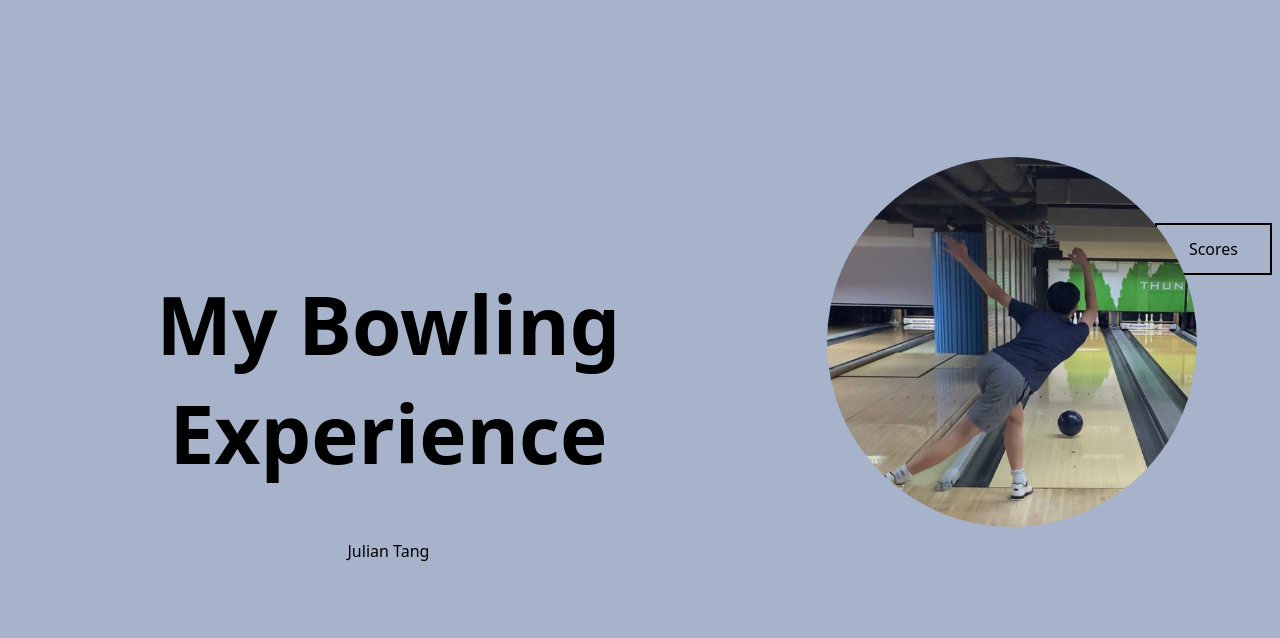
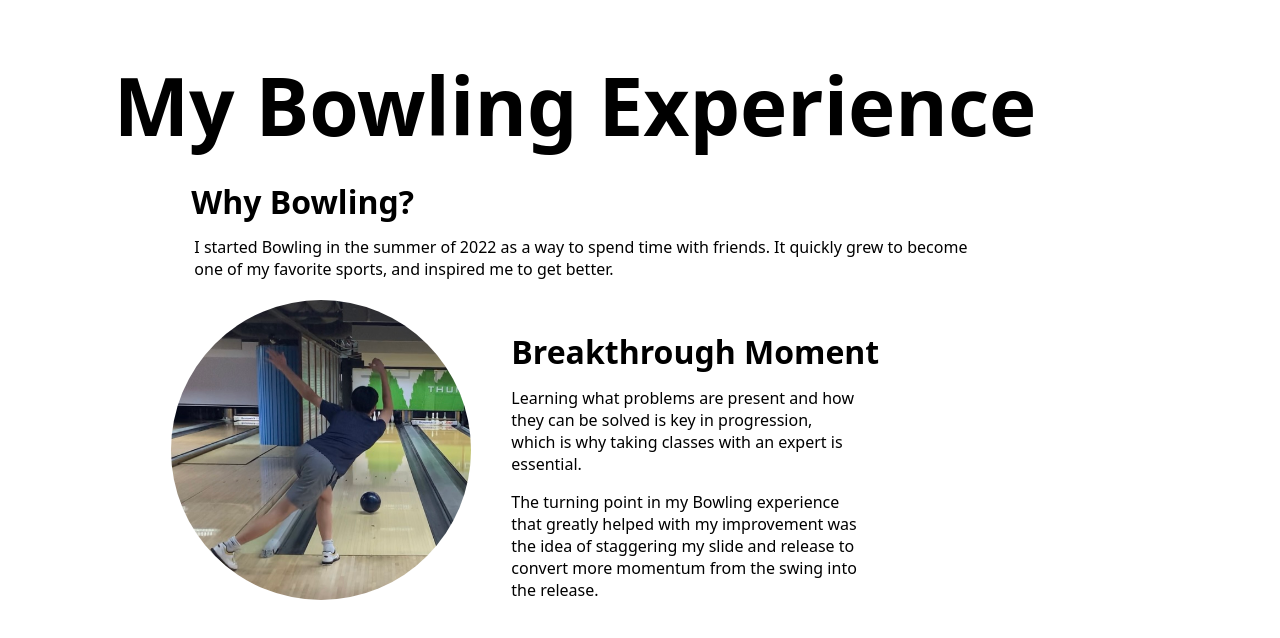
Before and after one commit to Yeemaster990/Yeemaster990.github.io, a plain HTML site: page index.html in a window 1280 px wide. Drawn offline with Linux system fonts and the light colour scheme; a web font is replaced by a local one.

Commit message:
I finished the general layout that my website will look like. I will also change colors and add more content to my website.

```diff
--- a/index.html
+++ b/index.html
@@ -5,26 +5,26 @@
     <link rel="stylesheet" href="styles.css">
   </head>
 
-  <body>
-
-    <div class="container">
-      <h1>My Bowling Experience</h1>
-      <p>Julian Tang</p>
-    </div>
+  <div class="container">
+    <h1>My Bowling Experience</h1>
+  </div>
 
   <meta name="viewport" content="width=device-width, initial-scale=1">
 
-  </head>
+    <div class="circular--portrait"> <img src="assets/Bowling.jpg" style="width: 455px;;">
   <body>
+    </div>
+      <h2>Why Bowling?</h2>
+        <div class="col-2">
+        <p>I started Bowling in the summer of 2022 as a way to spend time with friends. It quickly grew to become one of my favorite sports, and inspired me to get better. </p>
+    </div>
+    <div>
+      <h3>Breakthrough Moment</h3>
+        <div class="col-3">
+          <p>Learning what problems are present and how they can be solved is key in progression, which is why taking classes with an expert is essential. </p>
+          <p>The turning point in my Bowling experience that greatly helped with my improvement was the idea of staggering my slide and release to convert more momentum from the swing into the release.</p>
+        </div>
+    </div>
 
-
-      <div class="circular--portrait"> <img src="assets/Bowling.jpg" style="width: 555px;;">
-    </div>
   </body>
-
-  <div class="buttons">
-    <button class="slide">Scores</button>
-    <div style="text-align:center">
-  </div>
-
 </html>
--- a/styles.css
+++ b/styles.css
@@ -2,13 +2,31 @@
 
 html{
     font-family: 'Gloock', serif;
-    background: rgb(166, 179, 203);
+    background: rgb(255, 255, 255);
 }
 
 .container {
-    text-align: center;
+  margin-top: -180px;
+  text-align: right;
+  }
 
-  }
+.col-2{
+  display: block;
+  margin-left:-907px;
+  margin-top:40px;
+  flex-direction: column;
+  width:800px;
+  align-items: left;
+}
+
+.col-3{
+  display: block;
+  margin-left:-590px;
+  margin-top: -215px;
+  flex-direction: column;
+  align-items: left;
+  width:348px;
+}
 
 .dot {
 height: 400px;
@@ -20,39 +38,16 @@ left:200px;
 top:200px
 }
 
-.slide:hover,
-.slide:focus {
-  box-shadow: inset 6.5em 0 0 0 var(--hover);
-}
-
-button {
-  color: var(--color);
-  transition: 0.25s;
-
-  &:hover,
-  &:focus {
-    border-color: var(--hover);
-    color: #ffa260;
-  }
-}
-
-button {
-  background: none;
-  border: 2px solid;
-  font: inherit;
-  line-height: 1;
-  margin: 0.5em;
-  padding: 1em 2em;
-}
-
 .circular--portrait {
 position: relative;
-width: 370px;
-height: 370px;
+width: 300px;
+height: 300px;
 overflow: hidden;
 border-radius: 50%;
 left:50px;
-top:-58px
+top:-20px;
+margin-top:140px;
+margin-left:-980px
 }
 
 .circular--portrait img { width: 100%; height: auto; margin-left:0px; margin-top: -90px;}
@@ -68,8 +63,8 @@ h1:hover::before {
 }
 
 h1::before {
-  content: " ";
-  display: block;
+  content: "";
+  display:inline-block;
   position: absolute;
   top: 0; right: 0; bottom: 0; left: 0;
   inset: 0 0 0 0;
@@ -92,7 +87,7 @@ body {
   min-block-size: 100%;
   min-inline-size: 100%;
   margin: 0;
-  box-sizing: border-box;
+  box-sizing: content-box;
   display: grid;
   place-content: center;
   font-family: system-ui, sans-serif;
@@ -103,3 +98,89 @@ body {
     grid-auto-flow: column;
   }
 }
+
+h1{
+  margin-top:50px;
+  left:-65px
+}
+h2{
+  padding: 10px 10px;
+  margin-top: -10px;
+  margin-left: -920px;
+  height:40px;
+  width:220px;
+}
+
+h2::before {
+  transform: scaleX(0);
+  transform-origin: 200%;
+}
+
+h2:hover::before {
+  transform: scaleX(1);
+  transform-origin: bottom left;
+}
+
+h2::before {
+  content: "";
+  display:inline-block;
+  position: absolute;
+  top: 0; right: 0; bottom: 0; left: 0;
+  inset: 0 0 0 0;
+  background: hsl(297, 100%, 81%);
+  z-index: -1;
+  transition: transform .3s ease;
+  height:60px;
+  width:230px;
+}
+
+h2 {
+  position: relative;
+  font-size: 2rem;
+  height:130px;
+  width: 850px;
+}
+
+.border-box{
+  margin: 100% 15%;
+}
+
+
+
+
+h3{
+  padding: 10px 10px;
+  margin-top: 140px;
+  margin-left: -600px;
+  height:200px;
+}
+
+h3::before {
+  transform: scaleX(0);
+  transform-origin: 120%;
+}
+
+h3:hover::before {
+  transform: scaleX(1);
+  transform-origin: bottom left;
+}
+
+h3::before {
+  content: "";
+  display:inline-block;
+  position: absolute;
+  top: 0; right: 0; bottom: 0; left: 0;
+  inset: 0 0 0 0;
+  background: hsl(53, 85%, 72%);
+  z-index: -1;
+  transition: transform .3s ease;
+  height:60px;
+  width:360px;
+}
+
+h3 {
+  position: relative;
+  font-size: 2rem;
+  height:230px;
+  width: 370px;
+}
```
Also changed, not shown: assets/Stagger1.PNG (added), assets/Stagger2.PNG (added), 2 other files.
